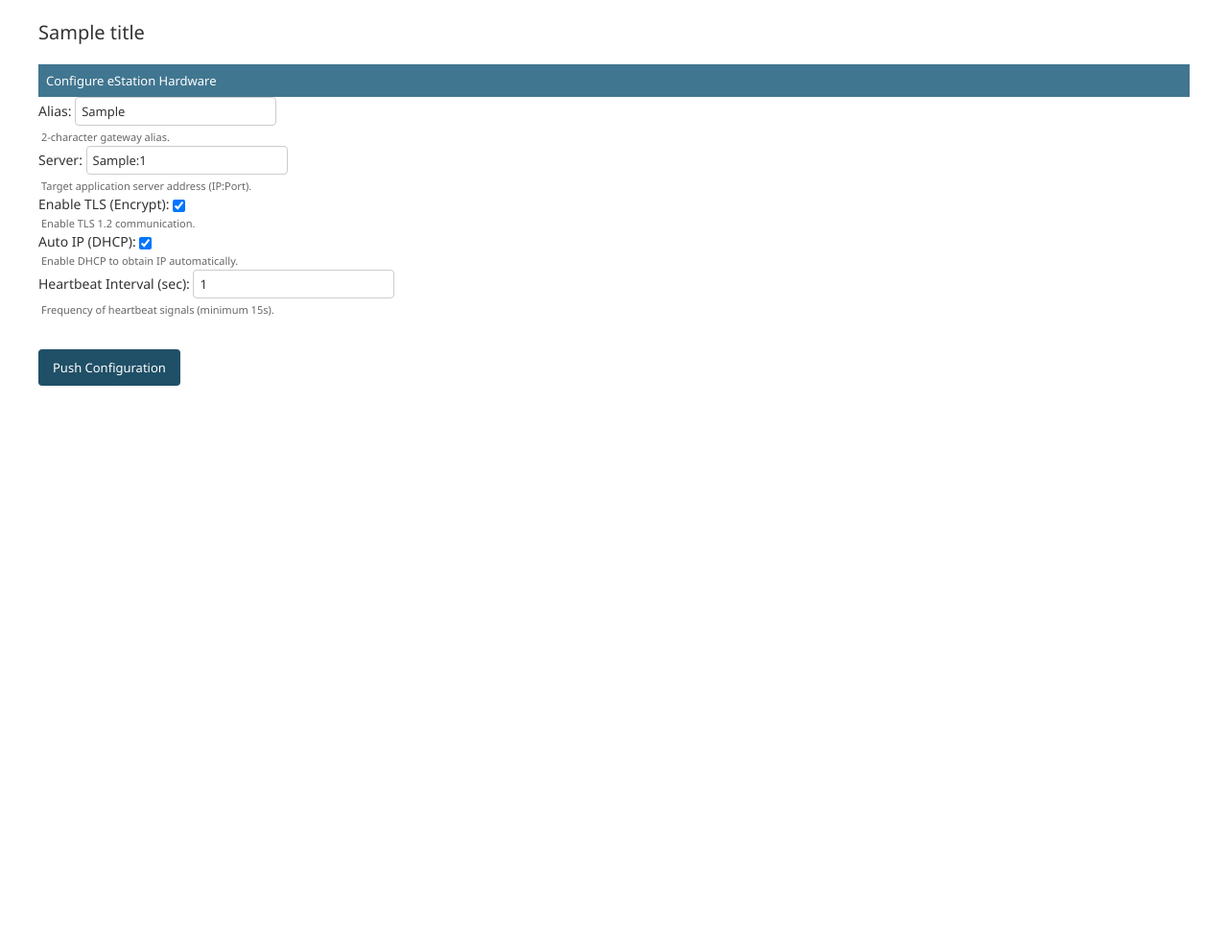
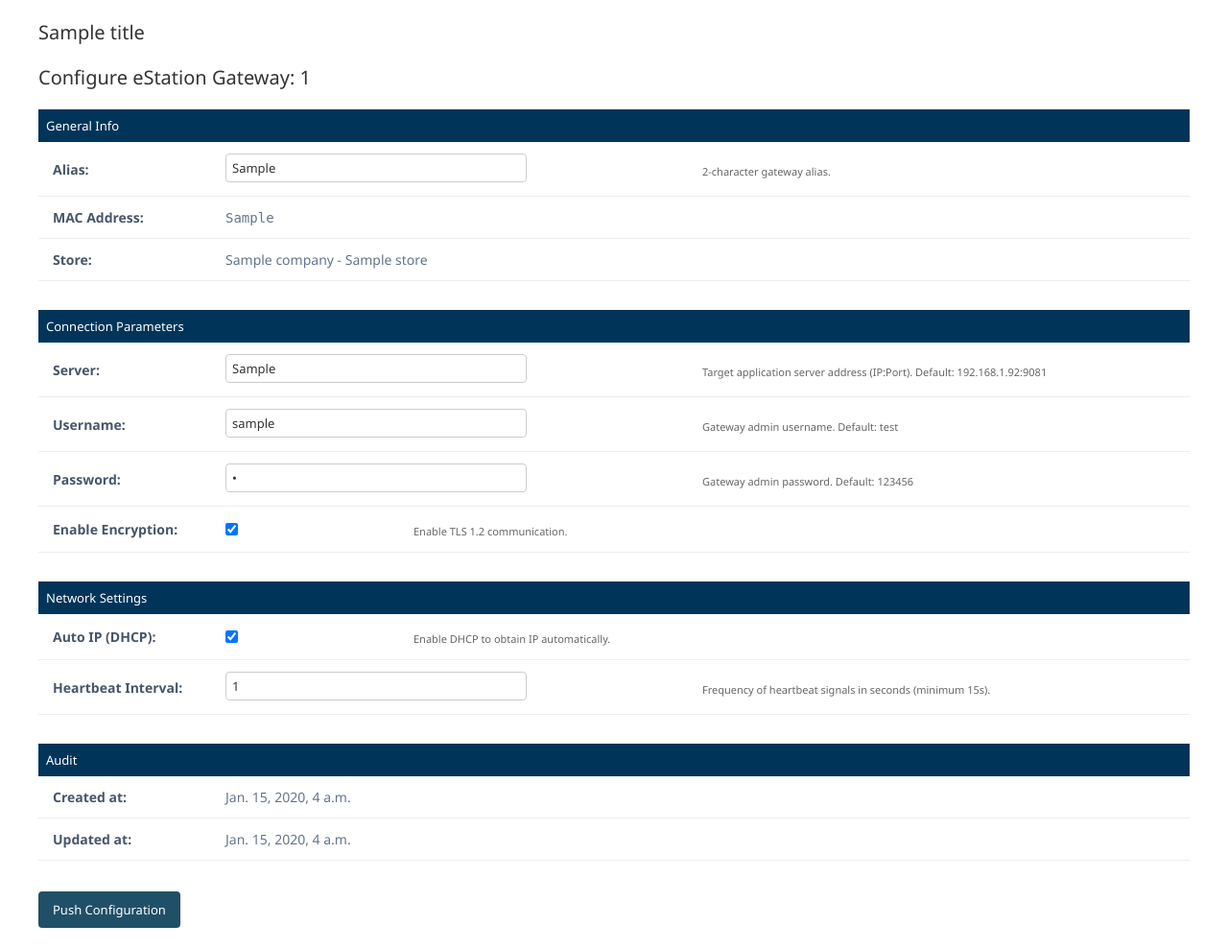
Before and after one commit to rkaredia/esl-cloud, a Django app: template templates/admin/core/gateway/configure.html in a window 1280 px wide. Shown: the part 111-1100 px from the top of the page at 96% size. Before the commit the page ends 513 px from the top, so only its background shows below. Run offline with Django 5.2, Linux system fonts and the light colour scheme; tables that the repository leaves empty hold one stand-in row (values such as "Sample post"); the template is opened without the code that fills it: values that come from a table or form of the project are taken from there, most other values are stand-ins (such as "Sample title", 1, 10 or a date in 2020); parts of the project's set-up code (start-up, migrations or seed data) failed here and were passed over.

Commit message:
Refactor Gateway and Tag management with Logical Binding and enhanced configuration
- Implemented 'Logical Binding' architecture for ESL tags, decoupling them from physical gateways.
- Enhanced Gateway model with comprehensive network fields (AutoIP, Static IP, Subnet, Network Gateway).
- Redesigned Gateway Configuration UI to match standard admin fieldsets, including username/password handling.
- Implemented robust IP:Port validation for application server connectivity.
- Updated MQTT client to use modern Topic 0x03 (binary taskESL2) and improved logging with 'BytesEncoder'.
- Introduced a Rotation Strategy for tag updates: last successful -> assigned -> store-wide online gateways.
- Added 'eStation Communication' monitoring dashboard with automated log retention.
- Fixed dashboard regressions and refined Global Settings interface.

Co-authored-by: rkaredia <259759772+rkaredia@users.noreply.github.com>

```diff
--- a/templates/admin/core/gateway/configure.html
+++ b/templates/admin/core/gateway/configure.html
@@ -12,62 +12,101 @@
 {% endblock %}
 
 {% block content %}
+<style>
+    .module h2 { background: var(--navy, #003459) !important; color: white !important; }
+    .form-row { padding: 12px 15px !important; border-bottom: 1px solid #eee !important; display: flex; align-items: center; }
+    .form-row label { width: 160px !important; font-weight: 600; color: #475569; padding-right: 20px; }
+    .vTextField, .vIntegerField { padding: 8px; border: 1px solid #cbd5e1; border-radius: 4px; width: 300px; }
+    .help { margin-left: 180px; font-size: 11px; color: #94a3b8; margin-top: 4px; }
+</style>
+
 <div id="content-main">
+    <h1 style="margin-bottom: 20px;">Configure eStation Gateway: {{ gateway.estation_id }}</h1>
+
     <form method="post">
         {% csrf_token %}
         <div>
             <fieldset class="module aligned">
-                <h2>Configure eStation Hardware</h2>
+                <h2>General Info</h2>
                 <div class="form-row">
-                    <div>
                     <label class="required" for="id_alias">Alias:</label>
-                        <input type="text" name="alias" value="{{ gateway.alias|default:'' }}" class="vTextField" maxlength="2" id="id_alias" required>
+                    <input type="text" name="alias" value="{{ gateway.alias|default:'01' }}" class="vTextField" maxlength="2" id="id_alias" required>
                     <div class="help">2-character gateway alias.</div>
                 </div>
+                <div class="form-row">
+                    <label>MAC Address:</label>
+                    <div style="font-family: monospace; color: #64748b;">{{ gateway.gateway_mac }}</div>
                 </div>
                 <div class="form-row">
-                    <div>
+                    <label>Store:</label>
+                    <div style="color: #64748b;">{{ gateway.store }}</div>
+                </div>
+            </fieldset>
+
+            <fieldset class="module aligned">
+                <h2>Connection Parameters</h2>
+                <div class="form-row">
                     <label class="required" for="id_server">Server:</label>
-                        <input type="text" name="server" value="{{ gateway.app_server_ip }}{% if gateway.app_server_port %}:{{ gateway.app_server_port }}{% endif %}" class="vTextField" id="id_server" required>
-                        <div class="help">Target application server address (IP:Port).</div>
-                    </div>
+                    <input type="text" name="server" value="{{ server_display }}" class="vTextField" id="id_server" required>
+                    <div class="help">Target application server address (IP:Port). Default: 192.168.1.92:9081</div>
                 </div>
                 <div class="form-row">
-                    <div>
-                        <label for="id_encrypt">Enable TLS (Encrypt):</label>
+                    <label for="id_username">Username:</label>
+                    <input type="text" name="username" value="{{ gateway.username|default:'test' }}" class="vTextField" id="id_username">
+                    <div class="help">Gateway admin username. Default: test</div>
+                </div>
+                <div class="form-row">
+                    <label for="id_password">Password:</label>
+                    <input type="password" name="password" value="{{ gateway.password|default:'123456' }}" class="vTextField" id="id_password">
+                    <div class="help">Gateway admin password. Default: 123456</div>
+                </div>
+                <div class="form-row">
+                    <label for="id_encrypt">Enable Encryption:</label>
                     <input type="checkbox" name="encrypt" id="id_encrypt" {% if gateway.is_encrypt_enabled %}checked{% endif %}>
                     <div class="help">Enable TLS 1.2 communication.</div>
                 </div>
-                </div>
+            </fieldset>
+
+            <fieldset class="module aligned">
+                <h2>Network Settings</h2>
                 <div class="form-row">
-                    <div>
                     <label for="id_auto_ip">Auto IP (DHCP):</label>
                     <input type="checkbox" name="auto_ip" id="id_auto_ip" {% if gateway.is_auto_ip %}checked{% endif %}>
                     <div class="help">Enable DHCP to obtain IP automatically.</div>
                 </div>
-                </div>
-                <div class="form-row" id="static_ip_fields">
-                    <div>
+                <div id="static_ip_fields">
+                    <div class="form-row">
                         <label for="id_local_ip">Static Local IP:</label>
                         <input type="text" name="local_ip" value="{{ gateway.local_ip|default:'' }}" class="vTextField" id="id_local_ip">
                     </div>
-                    <div style="margin-top: 10px;">
+                    <div class="form-row">
                         <label for="id_netmask">Subnet Mask:</label>
                         <input type="text" name="netmask" value="{{ gateway.netmask|default:'' }}" class="vTextField" id="id_netmask">
                     </div>
-                    <div style="margin-top: 10px;">
+                    <div class="form-row">
                         <label for="id_network_gateway">Network Gateway:</label>
                         <input type="text" name="network_gateway" value="{{ gateway.network_gateway|default:'' }}" class="vTextField" id="id_network_gateway">
                     </div>
                 </div>
                 <div class="form-row">
-                    <div>
-                        <label class="required" for="id_heartbeat">Heartbeat Interval (sec):</label>
-                        <input type="number" name="heartbeat" value="{{ gateway.heartbeat_interval|default:300 }}" class="vIntegerField" id="id_heartbeat" min="15" required>
-                        <div class="help">Frequency of heartbeat signals (minimum 15s).</div>
-                    </div>
+                    <label class="required" for="id_heartbeat">Heartbeat Interval:</label>
+                    <input type="number" name="heartbeat" value="{{ gateway.heartbeat_interval|default:15 }}" class="vIntegerField" id="id_heartbeat" min="15" required>
+                    <div class="help">Frequency of heartbeat signals in seconds (minimum 15s).</div>
                 </div>
             </fieldset>
+
+            <fieldset class="module aligned">
+                <h2>Audit</h2>
+                <div class="form-row">
+                    <label>Created at:</label>
+                    <div style="color: #64748b;">{{ gateway.created_at }}</div>
+                </div>
+                <div class="form-row">
+                    <label>Updated at:</label>
+                    <div style="color: #64748b;">{{ gateway.updated_at }}</div>
+                </div>
+            </fieldset>
+
             <div class="submit-row">
                 <input type="submit" value="Push Configuration" class="default" name="_save">
             </div>
```
Also changed, not shown: core/mqtt_client.py (+2 -7 lines), core/views.py (+27 -2 lines). Lines whose indentation alone changed are shown as unchanged.
